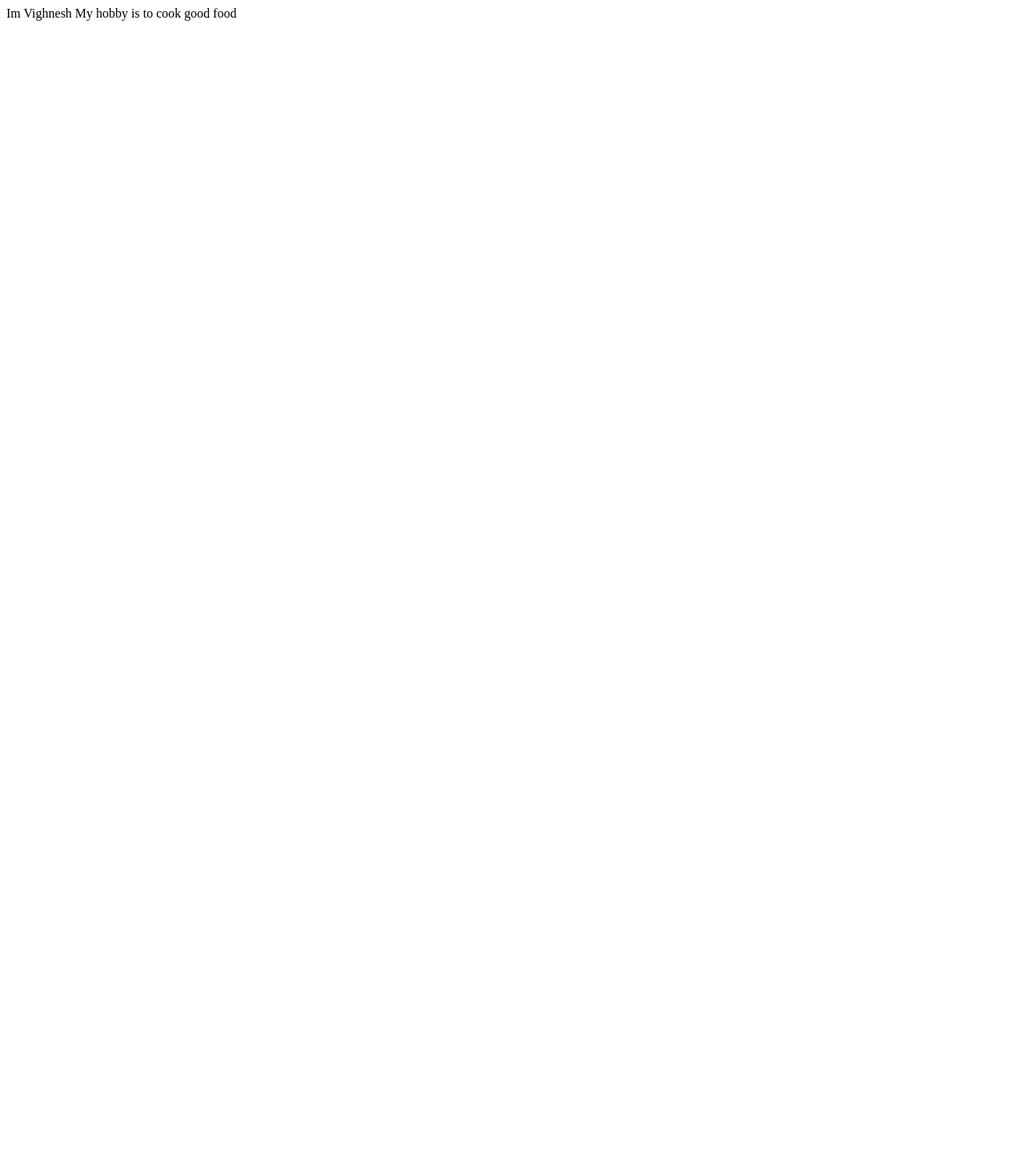
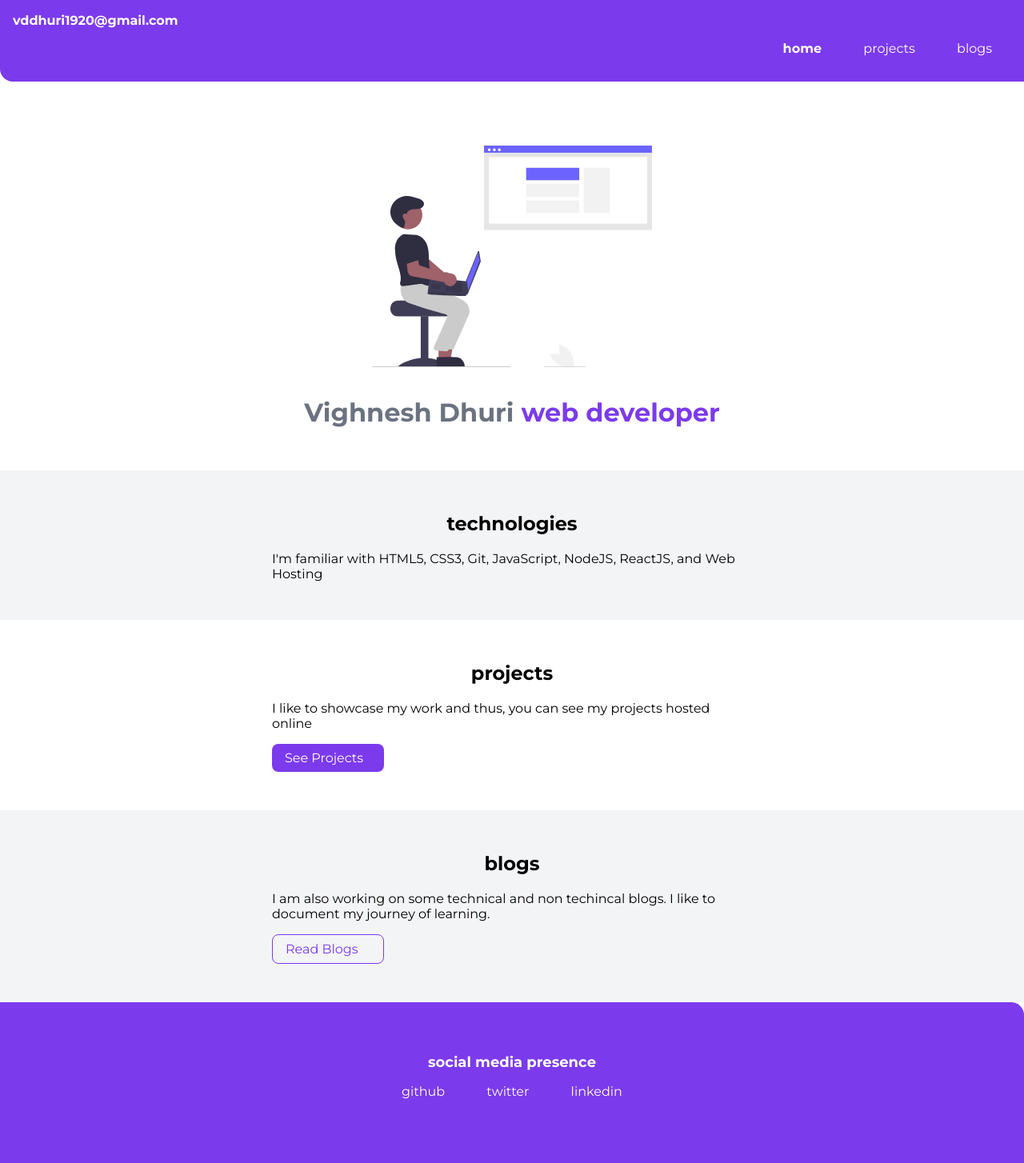
Before and after one commit to vddhuri/vighnesh_dhuri_portfolio, a plain HTML site: page index.html in a window 1280 px wide. Shown: the whole page at 80% size. Before the commit the page ends 800 px from the top, so only its background shows below. Drawn offline with Linux system fonts and the light colour scheme.

Commit message:
feat : project and blog page created

```diff
--- a/index.html
+++ b/index.html
@@ -1,13 +1,74 @@
 <!DOCTYPE html>
 <html lang="en">
+
 <head>
     <meta charset="UTF-8">
     <meta http-equiv="X-UA-Compatible" content="IE=edge">
     <meta name="viewport" content="width=device-width, initial-scale=1.0">
+    <link href='style.css' type='text/css' rel='stylesheet'>
     <title>Document</title>
 </head>
+
 <body>
-    Im Vighnesh
-    My hobby is to cook good food
+    <nav class="navigation container">
+        <div class="nav-brand"><a href="/">vddhuri1920@gmail.com</a></div>
+        <ul class="list-non-bullet nav-pills">
+            <li class="list-item-inline">
+                <a class="link link-active" href="/">home</a>
+            </li>
+            <li class="list-item-inline">
+                <a class="link" href="/projects.html">projects</a>
+            </li>
+            <li class="list-item-inline">
+                <a class="link" href="/blogs.html">blogs</a>
+            </li>
+        </ul>
+    </nav>
+    <header class="hero">
+        <img class="hero-img" src="images/web_developer.svg" alt="Profile Picture">
+        <h1 class="hero-heading">Vighnesh Dhuri <span class="heading-inverted"> web developer</span></h1>
+    </header>
+    <section class="section ow">
+        <div class="container container-center">
+            <h1>technologies</h1>
+            <p>I'm familiar with HTML5, CSS3, Git, JavaScript, NodeJS, ReactJS, and Web Hosting</p>
+        </div>
+    </section>
+    <section class="section">
+        <div class="container container-center">
+            <h1>projects</h1>
+            <p>I like to showcase my work and thus, you can see my projects hosted online</p>
+            <a class="link link-primary" href="/projects.html">See Projects</a>
+        </div>
+    </section>
+    <section class="section ow">
+        <div class="container container-center">
+            <h1>blogs</h1>
+            <p>I am also working on some technical and non techincal blogs. I like to document my journey of learning.</p>
+            <a class="link link-secondary" href="/blogs.html">Read Blogs</a>
+        </div>
+    </section>
+    <footer class="footer">
+        <div class="footer-header">social media presence</div>
+        <ul class="social-links list-non-bullet">
+            <li class="list-item-inline">
+                <a class="link" href="#">
+                    github
+                </a>
+            </li>
+            <li class="list-item-inline">
+                <a class="link" href="#">
+                    twitter
+                </a>
+            </li>
+            <li class="list-item-inline">
+                <a class="link" href="#">
+                    linkedin
+                </a>
+            </li>
+
+        </ul>
+    </footer>
 </body>
+
 </html>
--- /dev/null
+++ b/style.css
@@ -0,0 +1,191 @@
+@import url('https://fonts.googleapis.com/css2?family=Montserrat:wght@400;700&display=swap');
+
+:root {
+    --primary-color: #7C3AED;
+    --off-white: #F3F4F6;
+    --dark-gray: #6B7280;
+}
+
+body {
+    font-family: 'Montserrat', sans-serif;
+    margin: 0px
+}
+
+hr {
+    margin: 2rem 0rem;
+}
+
+/** spaces **/
+
+.margin-md {
+    margin: 2rem;
+}
+
+/** container **/
+.container {
+    padding: 0rem 1rem;
+}
+
+.container-center {
+    max-width: 600px;
+    margin: auto;
+}
+
+/** links **/
+.link {
+    box-sizing: border-box;
+    text-decoration: none;
+    padding: 0.5rem 1rem;
+}
+
+.link-primary {
+    background-color: var(--primary-color);
+    border-radius: 0.5rem;
+    color: white;
+    display: block;
+    max-width: 140px;
+    margin: 1rem 1rem 1rem 0rem;
+}
+
+.link-secondary {
+    color: var(--primary-color);
+    border-radius: 0.5rem;
+    border: 1px solid var(--primary-color);
+    display: block;
+    max-width: 140px;
+    margin: 1rem 1rem 1rem 0rem;
+}
+
+/** look into BEM naming convention for CSS **/
+
+/** lists **/
+
+.list-non-bullet {
+    list-style: none;
+    padding-inline-start: 0px;
+}
+
+.list-item-inline {
+    display: inline;
+    padding: 0rem 0.5rem;
+}
+
+/** navigation **/
+
+.navigation {
+    background-color: var(--primary-color);
+    color: white;
+    padding: 1rem;
+    border-bottom-left-radius: 1rem;
+}
+
+.navigation .nav-brand {
+    font-weight: bold;
+}
+
+.nav-brand a {
+    text-decoration: none;
+    color: inherit;
+}
+
+.navigation .nav-pills {
+    text-align: right;
+}
+
+.navigation .link {
+    color: white;
+}
+
+.navigation .link-active {
+    font-weight: bold;
+}
+
+/** header **/
+
+.hero {
+    padding: 2rem;
+    padding-top: 5rem;
+
+}
+
+.hero .hero-img {
+    max-width: 80%;
+    width: 350px;
+    display: block;
+    margin: auto;
+}
+
+.hero .hero-heading {
+    text-align: center;
+    padding-top: 1rem;
+    color: var(--dark-gray);
+}
+
+.hero .hero-heading .heading-inverted {
+    color: var(--primary-color);
+}
+
+/** sections **/
+
+.section {
+    padding: 2rem;
+}
+
+.section h1 {
+    text-align: center;
+}
+
+.date{
+    margin: auto;
+}
+
+
+.ow {
+    background-color: var(--off-white);
+}
+
+/** footers **/
+
+.footer {
+    background-color: var(--primary-color);
+    padding: 4rem 1rem;
+    text-align: center;
+    color: white;
+    border-top-right-radius: 1rem;
+}
+
+.footer .link {
+    color: white
+}
+
+.footer .footer-header {
+    font-weight: bold;
+    font-size: large;
+}
+
+.footer ul {
+    padding-inline-start: 0px;
+}
+
+/** projects **/
+.showcase-list {
+    padding: 2rem;
+}
+
+/** blogs **/
+.showcase-blog {
+    padding-bottom: 6rem;
+}
+
+.no-bullet{
+    list-style-type: none;
+}
+
+
+.project-list{
+    margin: 3rem;
+}
+
+.text-margin{
+    margin-top: 1rem;
+}
```
Also changed, not shown: blogs.html (added, +91 -0 lines), projects.html (added, +154 -0 lines), images/web_developer.svg (added).
